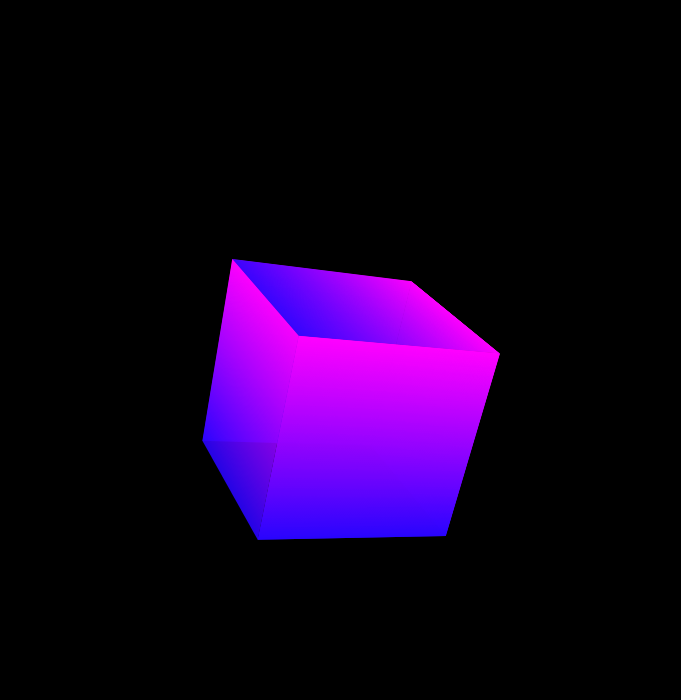
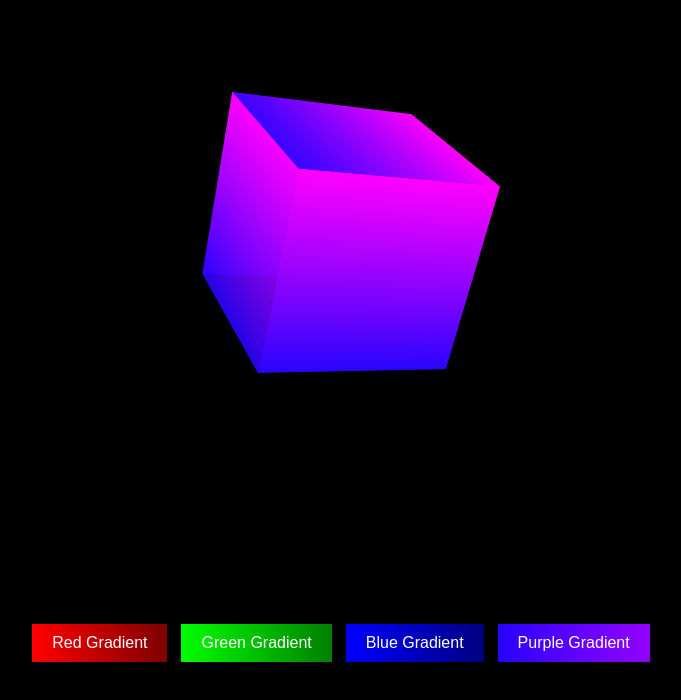
Before and after one commit to DarkDevon12/Cubo3D, a plain HTML site: page index.html in a window 1280 px wide. Shown: the whole page, without its empty margins (299-980 px from the left). Drawn offline with Linux system fonts and the light colour scheme.

Commit message:
Adicionei botoes que mudam de cor

```diff
--- a/css/style.css
+++ b/css/style.css
@@ -56,3 +56,53 @@ body {
     }
 
 }
+
+.color-buttons {
+    text-align: center;
+    margin-top: 20px;
+}
+.color-buttons button {
+    margin: 5px;
+    padding: 10px 20px;
+    font-size: 16px;
+    cursor: pointer;
+    color: white; /* Texto branco dentro dos botões */
+    border: none; /* Remove a borda padrão dos botões */
+    background-size: 200% 100%; /* Aumenta o tamanho do background */
+    transition: background-position 0.5s ease; /* Animação de transição */
+}
+
+.color-buttons {
+    text-align: center;
+    margin-top: 20px;
+}
+.color-buttons button {
+    margin: 5px;
+    padding: 10px 20px;
+    font-size: 16px;
+    cursor: pointer;
+    color: white; /* Texto branco dentro dos botões */
+    border: none; /* Remove a borda padrão dos botões */
+    background-size: 200% 100%; /* Aumenta o tamanho do background */
+    transition: background-position 0.5s ease; /* Animação de transição */
+}
+
+.color-buttons button:hover {
+    background-position: right center; /* Move o gradiente para a direita no hover */
+}
+
+.red-button {
+    background-image: linear-gradient(to right, #ff0000, #000);
+}
+
+.green-button {
+    background-image: linear-gradient(to right, #00ff00, #000);
+}
+
+.blue-button {
+    background-image: linear-gradient(to right, #0000ff, #000);
+}
+
+.purple-button {
+    background-image: linear-gradient(to right, #2803ff, rgb(255, 0, 255));
+}
--- a/index.html
+++ b/index.html
@@ -18,5 +18,25 @@
             <div class="s6"></div>
         </div>
     </div>
+
+    <div class="color-buttons">
+        <button class="red-button" onclick="changeColor('.red-button')">Red Gradient</button>
+        <button class="green-button" onclick="changeColor('.green-button')">Green Gradient</button>
+        <button class="blue-button" onclick="changeColor('.blue-button')">Blue Gradient</button>
+        <button class="purple-button" onclick="changeColor('.purple-button')">Purple Gradient</button>
+    </div>
+
+    <script>
+        function changeColor(buttonClass) {
+            var cubeFaces = document.querySelectorAll('.cube > div');
+            var button = document.querySelector(buttonClass);
+            var computedStyle = window.getComputedStyle(button);
+            var backgroundColor = computedStyle.getPropertyValue('background-image');
+
+            cubeFaces.forEach(face => {
+                face.style.backgroundImage = backgroundColor;
+            });
+        }
+    </script>
 </body>
 </html>
```
